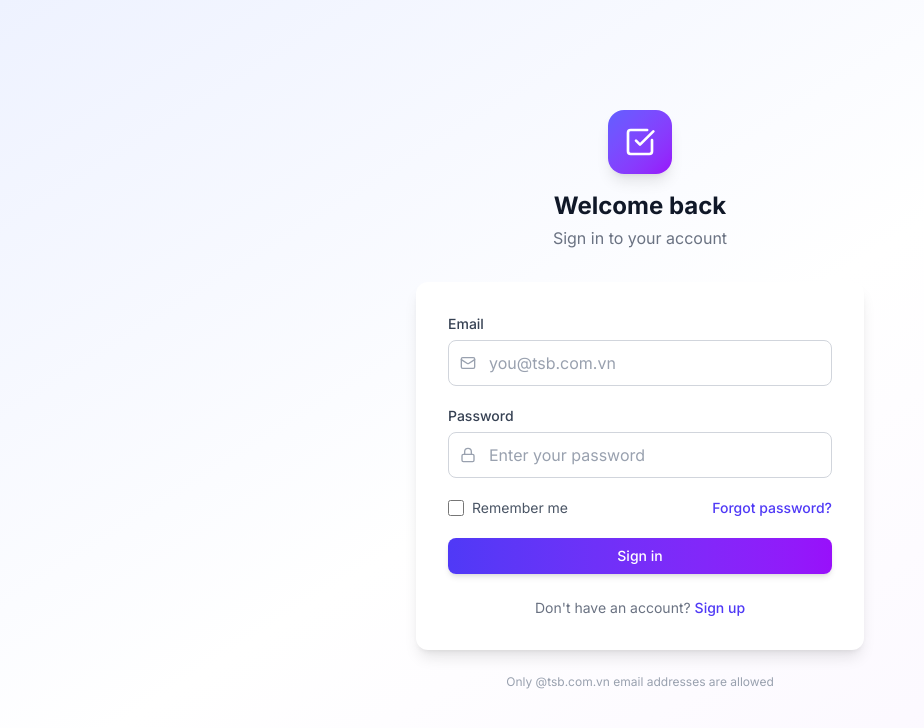
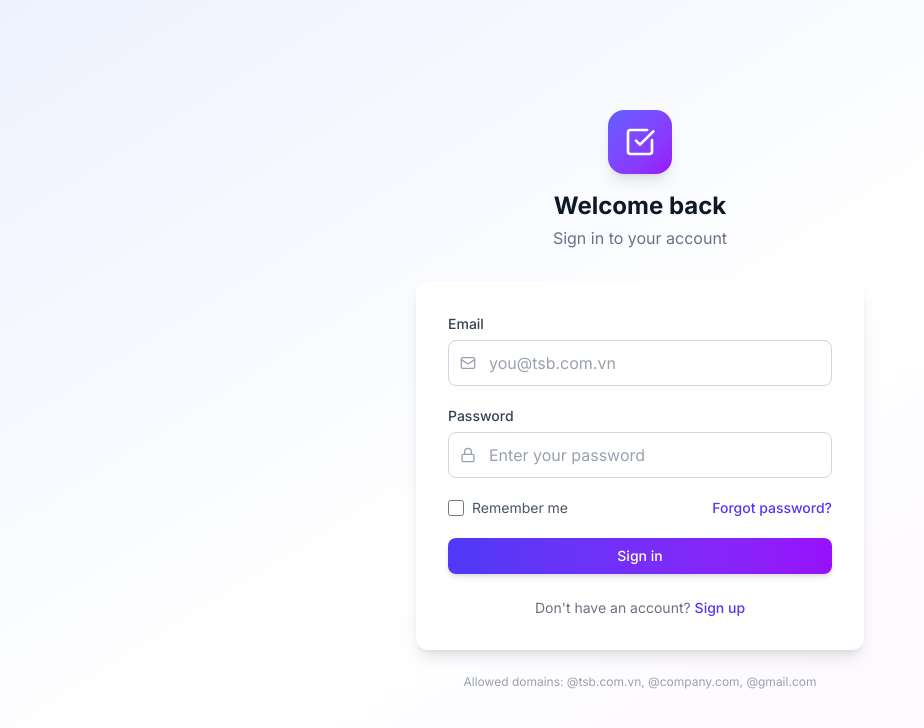
Before and after one commit to TAINIIT/TODO, a Next.js app: page /login in a window 1280 px wide. Shown: the top 728 px of the page, without its empty margins (0-924 px from the left). Built offline with nearby package versions, Linux system fonts and the light colour scheme; no server answers.

Commit message:
Update login page helper text to show all allowed email domains

```diff
--- a/src/app/(auth)/login/page.tsx
+++ b/src/app/(auth)/login/page.tsx
@@ -127,7 +127,7 @@ export default function LoginPage() {
                 </Card>
 
                 <p className="mt-6 text-center text-xs text-gray-400 dark:text-gray-500">
-                    Only @tsb.com.vn email addresses are allowed
+                    Allowed domains: @tsb.com.vn, @company.com, @gmail.com
                 </p>
             </div>
         </div>
```
